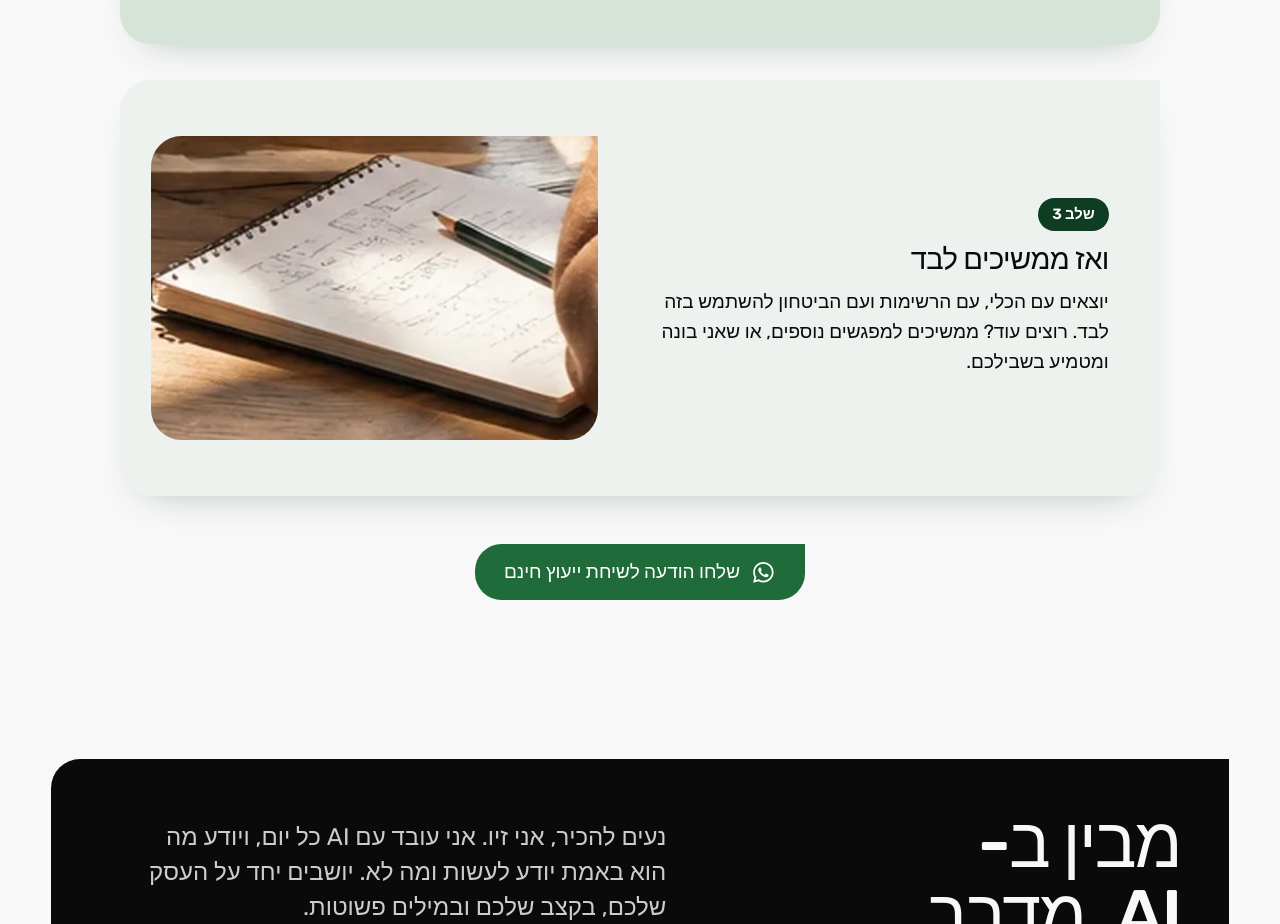
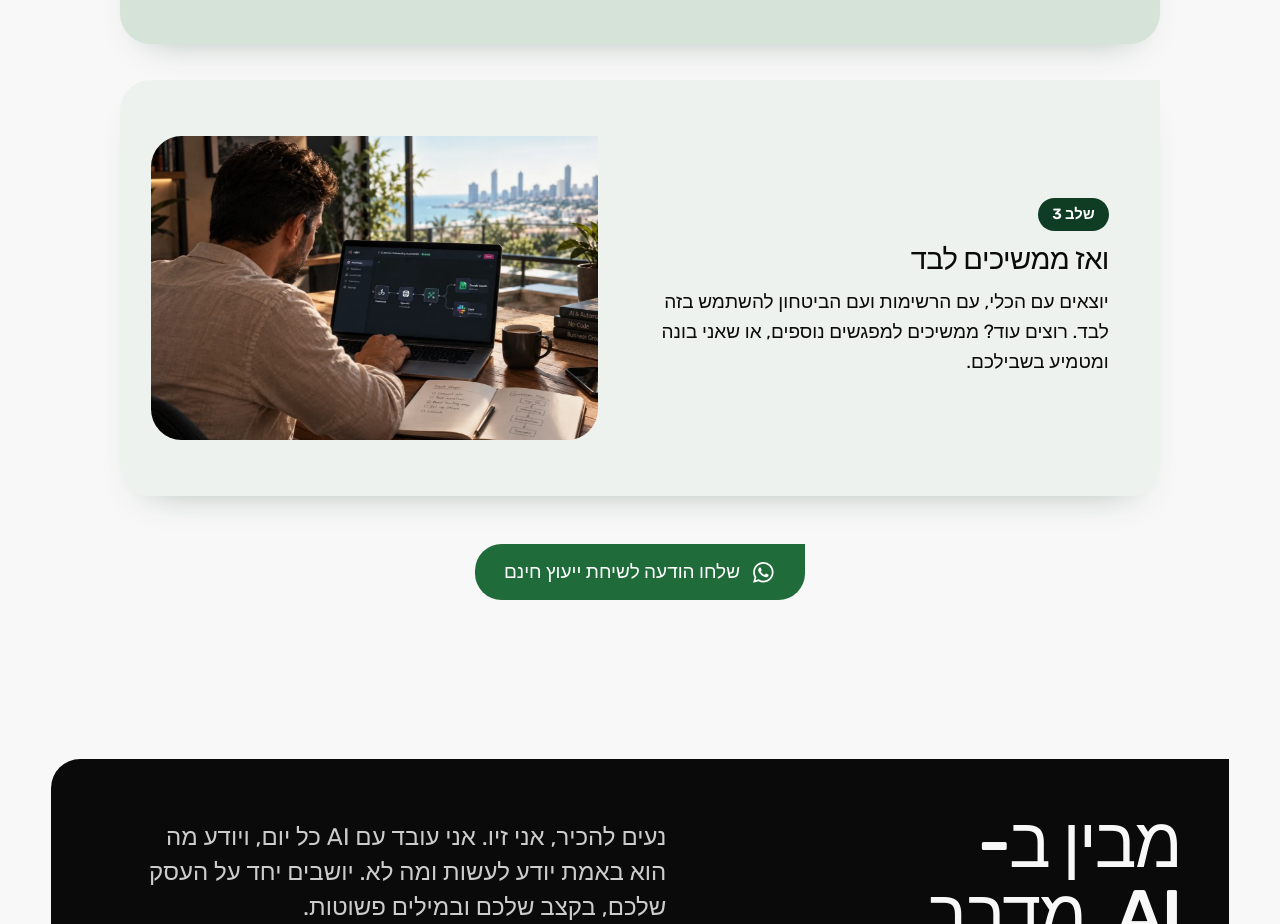
Before and after one commit to zivwais-ux/newlandingpage, a Next.js app: page / in a window 1280 px wide. Shown: the part 4600-5524 px from the top of the page. Built offline with nearby package versions, Linux system fonts and the light colour scheme.

Commit message:
How it works: working-alone photo in step 3
Co-Authored-By: Claude Opus 5.5 <noreply@anthropic.com>
Claude-Session: https://claude.ai/code/session_01CxSbXAaRijqR2YgNxPE3Ha

```diff
--- a/scripts/verify.mjs
+++ b/scripts/verify.mjs
@@ -265,7 +265,7 @@ try {
       head: (() => { const h = document.querySelector("#how-title"); const cs = getComputedStyle(h); return { text: h.textContent.trim(), align: cs.textAlign, weight: cs.fontWeight }; })(),
     }));
     check(`${width}px: איך זה עובד: הכותרת ממורכזת, מודגשת ומסתיימת בסימן שאלה`, info.head.align === "center" && +info.head.weight >= 600 && info.head.text.endsWith("?"), JSON.stringify(info.head));
-    check(`${width}px: איך זה עובד: בכרטיס השני התמונה מבית הקפה`, info.imgs[0] === "/img/build-together.webp", info.imgs[0]);
+    check(`${width}px: איך זה עובד: בכרטיס השני התמונה מבית הקפה, ובשלישי העבודה לבד`, info.imgs[0] === "/img/build-together.webp" && info.imgs[1] === "/img/on-your-own.webp", JSON.stringify(info.imgs));
     check(`${width}px: איך זה עובד: 3 כרטיסים נצמדים, עם השיחה, שתי התמונות והכפתור`, info.cards === 3 && info.sticky && info.chat === 1 && info.imgs.length === 2 && info.cta === 1, JSON.stringify(info));
     const scaleAt = async (y) => {
       await hp.evaluate((t) => window.scrollTo({ top: t, behavior: "instant" }), Math.round(y));
--- a/src/components/sections/How.tsx
+++ b/src/components/sections/How.tsx
@@ -41,7 +41,7 @@ export function How() {
         <li className="how__card how__card--3" style={{ "--i": 2 } as React.CSSProperties}>
           <div className="how__media">
             <div className="how__pic">
-              <Image src={after.img!} alt={after.alt!} width={640} height={427} loading="lazy" />
+              <Image src={after.img!} alt={after.alt!} width={1536} height={1024} loading="lazy" />
             </div>
           </div>
           <div className="how__body">
--- a/src/content/site.ts
+++ b/src/content/site.ts
@@ -177,8 +177,8 @@ export const how = {
     {
       name: "ואז ממשיכים לבד",
       text: "יוצאים עם הכלי, עם הרשימות ועם הביטחון להשתמש בזה לבד. רוצים עוד? ממשיכים למפגשים נוספים, או שאני בונה ומטמיע בשבילכם.",
-      img: "/img/notebook.webp",
-      alt: "מחברת פתוחה עם רשימות מהשיעור ועיפרון",
+      img: "/img/on-your-own.webp",
+      alt: "אדם עובד לבד מול מחשב נייד עם תהליך אוטומציה על המסך, ולידו מחברת עם הצעדים הבאים",
     },
   ],
 };
--- a/tests/images-baseline.json
+++ b/tests/images-baseline.json
@@ -4,6 +4,7 @@
     "coffee.webp": "ec97daf3150474829f8a9e1821211997537cd3541cd7fca19a81d28107bf3852",
     "lesson.webp": "54eeb226863b229647cf16581cc638c105fbe4fb035fbf5a0709657ff0ce116b",
     "notebook.webp": "ccc93c9b32d483ce5d526409042038b73a83a8fc460321b1d7c1b84e17a46f4e",
+    "on-your-own.webp": "4c6006f899311a0b5e72ef6414e61c3c0c12460bbdcb9e86b4ddad77bed3000f",
     "screen.webp": "969f910d4642b144d214b31100e90006b1c5e2cf640689a0a89bb610c1f714a0"
   },
   "onPage": {
@@ -19,8 +20,8 @@
         "section": "how"
       },
       {
-        "file": "/img/notebook.webp",
-        "alt": "מחברת פתוחה עם רשימות מהשיעור ועיפרון",
+        "file": "/img/on-your-own.webp",
+        "alt": "אדם עובד לבד מול מחשב נייד עם תהליך אוטומציה על המסך, ולידו מחברת עם הצעדים הבאים",
         "section": "how"
       }
     ],
@@ -36,8 +37,8 @@
         "section": "how"
       },
       {
-        "file": "/img/notebook.webp",
-        "alt": "מחברת פתוחה עם רשימות מהשיעור ועיפרון",
+        "file": "/img/on-your-own.webp",
+        "alt": "אדם עובד לבד מול מחשב נייד עם תהליך אוטומציה על המסך, ולידו מחברת עם הצעדים הבאים",
         "section": "how"
       }
     ]
```
Also changed, not shown: public/img/on-your-own.webp (added).
